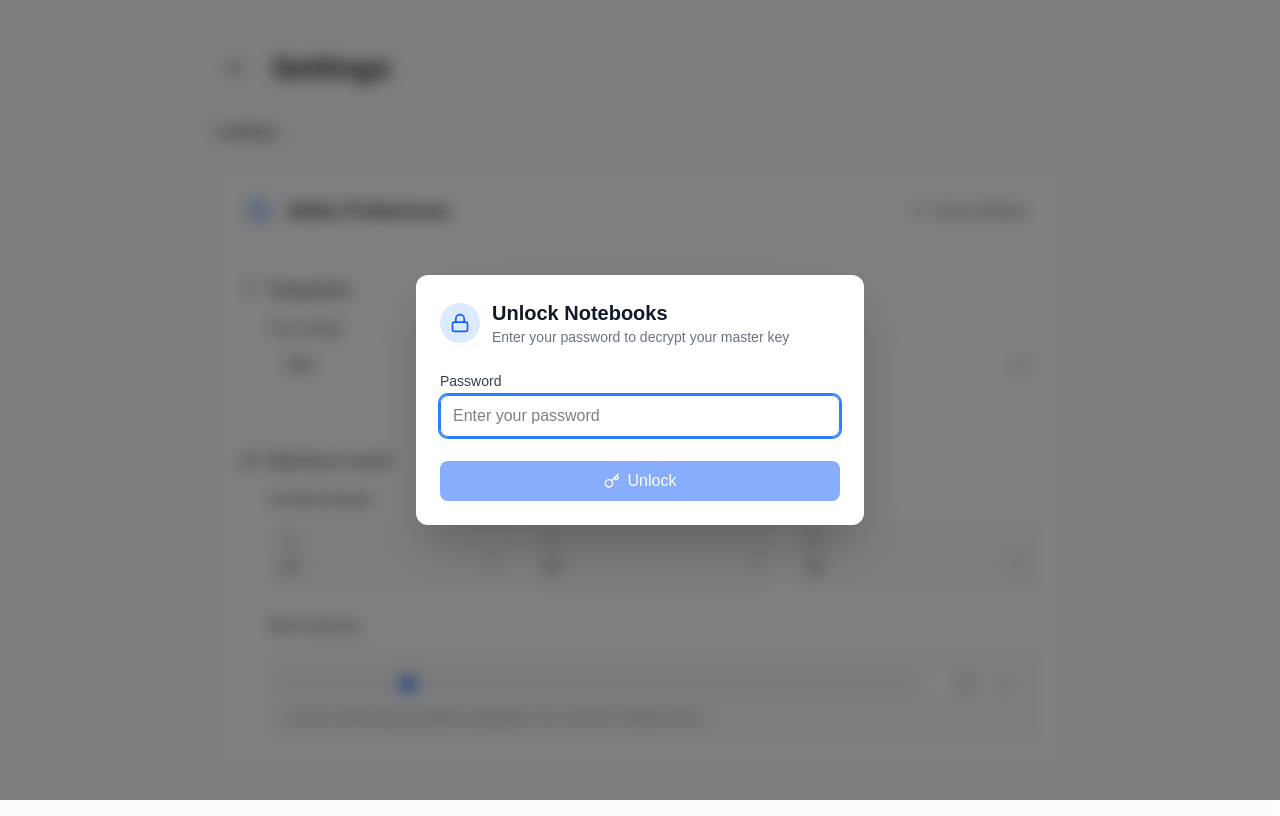
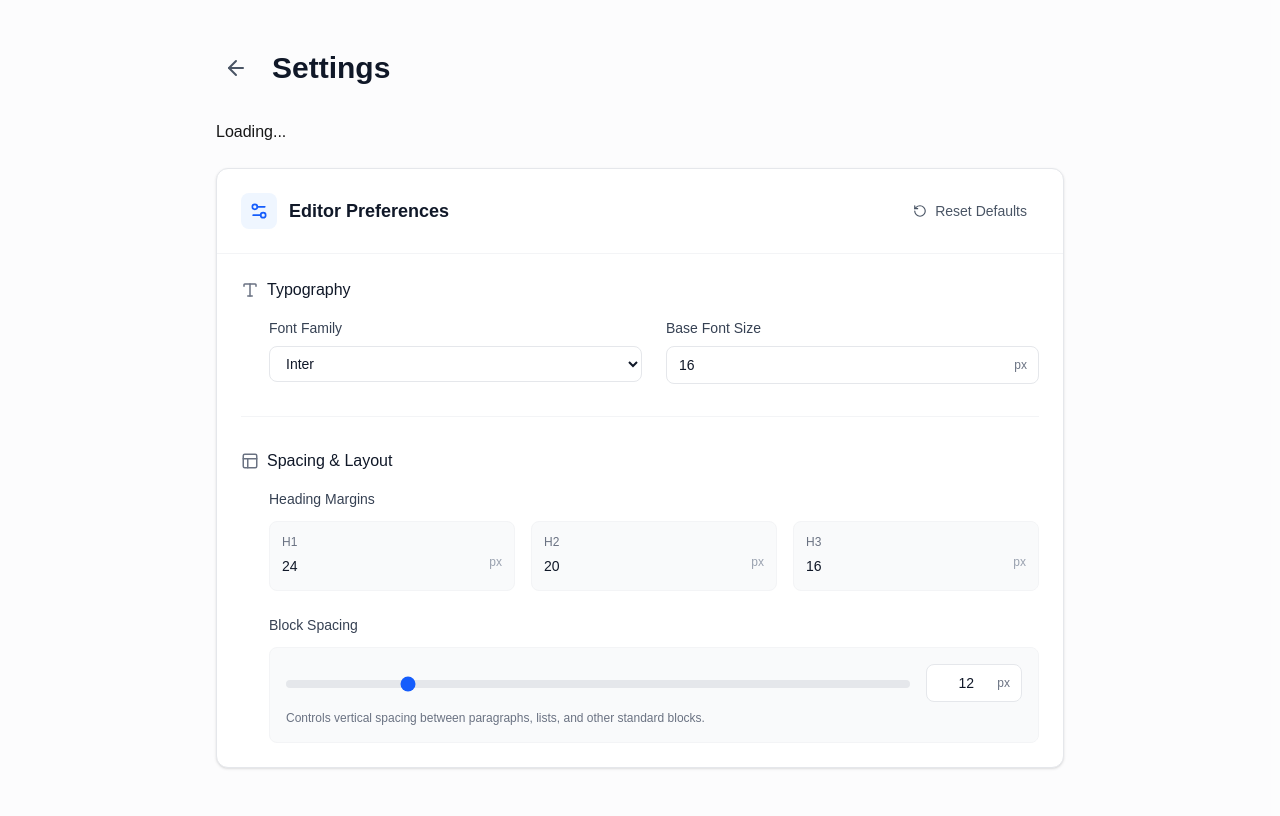
Before and after one commit to sol239/e2e-note-taking-app, a Next.js app in the folder frontend/: page /settings in a window 1280 px wide. Built offline with nearby package versions, Linux system fonts and the light colour scheme.

Commit message:
Update code

```diff
--- a/frontend/src/app/AppWrapper.tsx
+++ b/frontend/src/app/AppWrapper.tsx
@@ -1,5 +1,6 @@
 "use client";
 import React from "react";
+import { usePathname } from "next/navigation";
 import { GlobalSettingsProvider } from "../contexts/GlobalSettingsContext";
 import { MainViewProvider } from "../contexts/MainViewContext";
 import { Toaster } from "react-hot-toast";
@@ -26,11 +27,14 @@ function GlobalUnlockModalWrapper() {
 }
 
 export default function AppWrapper({ children }: { children: React.ReactNode }) {
+  const pathname = usePathname();
+  const isNotebookPage = pathname?.startsWith('/notebooks');
+
   return (
     <GlobalSettingsProvider>
       <MainViewProvider>
         {children}
-        <GlobalUnlockModalWrapper />
+        {isNotebookPage && <GlobalUnlockModalWrapper />}
         <Toaster position="top-right" />
       </MainViewProvider>
     </GlobalSettingsProvider>
```
Also changed, not shown: 1 other file (tests, documents, lock files or other folders).
